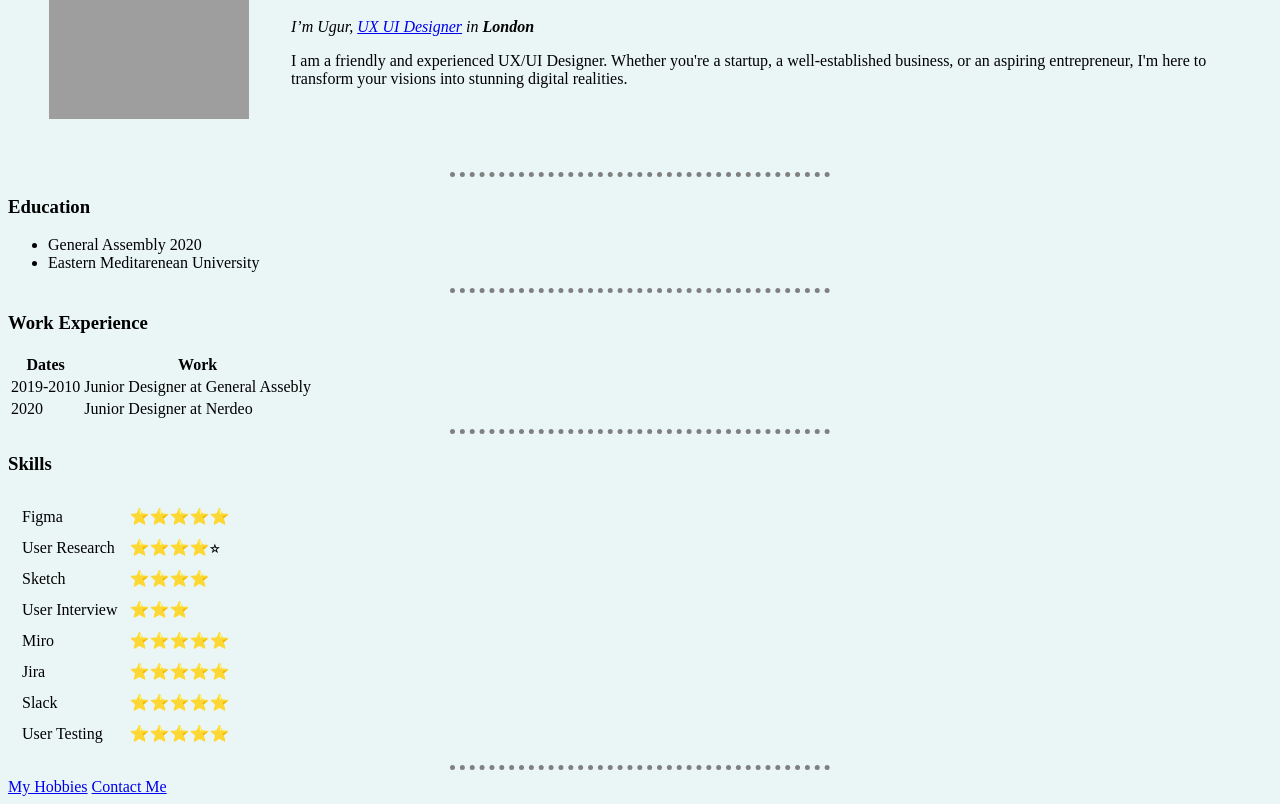
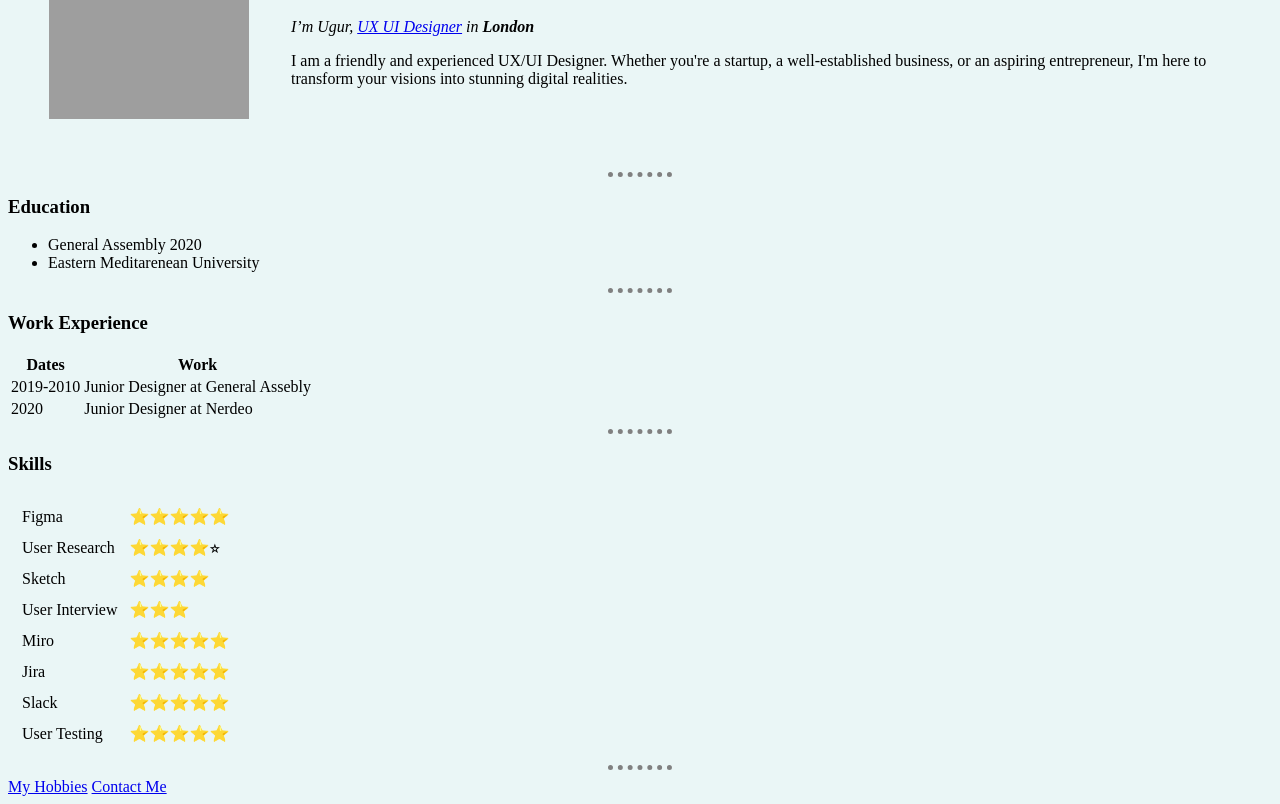
Before and after one commit to DsgnLondon/cv, a plain HTML site: page index.html in a window 1280 px wide. Shown: the part 130-934 px from the top of the page. Drawn offline with Linux system fonts and the light colour scheme; grey boxes are pictures that could not be loaded.

Commit message:
Update index.html

```diff
--- a/index.html
+++ b/index.html
@@ -15,7 +15,7 @@
       border-top: dotted;
       border-color: grey;
       border-width: 5px;
-      width: 30%;s
+      width: 5%;
      }
 
 
```
